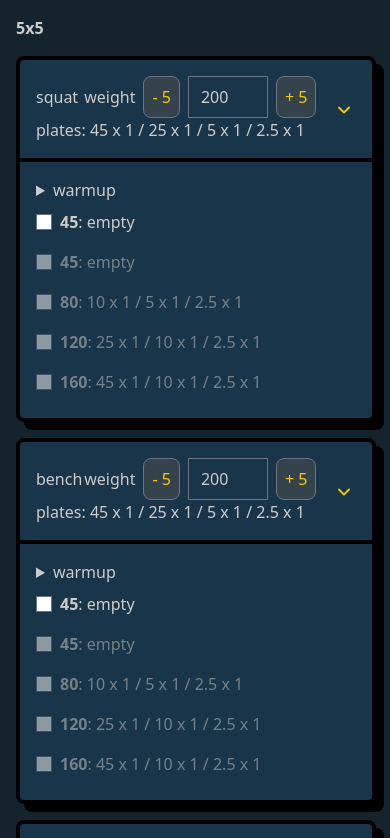
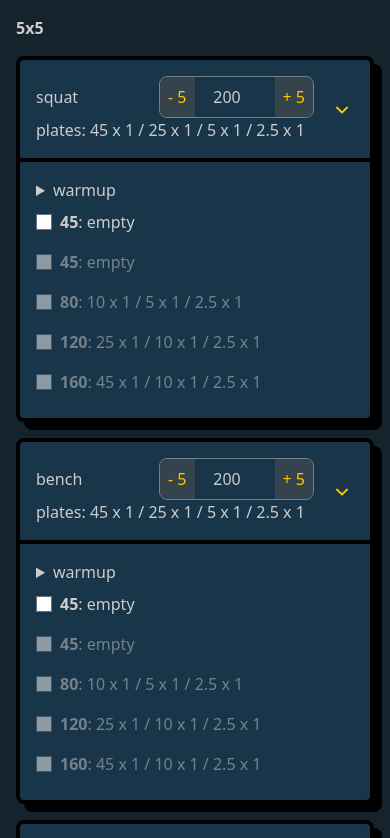
Before and after one commit to b4conjuice/5x5, a Next.js app: page / in a window 390 px wide. Shown: the top 838 px of the page. Built offline with nearby package versions, Linux system fonts and the light colour scheme.

Commit message:
adjust weight input styles

```diff
--- a/src/app/warmupCalculator.tsx
+++ b/src/app/warmupCalculator.tsx
@@ -150,10 +150,10 @@ export default function WarmupCalculator({ exercise }: { exercise: string }) {
               <div className='flex items-center'>
                 <h2 className='grow'>{exercise}</h2>
                 <label className='flex items-center gap-2'>
-                  weight
-                  <div className='flex gap-2'>
+                  <span className='hidden md:inline'>weight</span>
+                  <div className='flex overflow-hidden rounded-lg border border-cb-white/50'>
                     <button
-                      className='rounded-lg border border-[#6b7280] bg-cb-dusty-blue p-2 text-cb-yellow md:hidden'
+                      className='bg-cb-dusty-blue p-2 text-cb-yellow hover:bg-cb-dusty-blue/75 md:hidden'
                       type='button'
                       onClick={() => {
                         updateWeight(weight - 5)
@@ -162,7 +162,7 @@ export default function WarmupCalculator({ exercise }: { exercise: string }) {
                       - 5
                     </button>
                     <input
-                      className='w-20 bg-cb-blue'
+                      className='w-20 border-none bg-cb-blue text-center'
                       type='number'
                       value={weight}
                       step={5}
@@ -172,7 +172,7 @@ export default function WarmupCalculator({ exercise }: { exercise: string }) {
                       }}
                     />
                     <button
-                      className='rounded-lg border border-[#6b7280] bg-cb-dusty-blue p-2 text-cb-yellow md:hidden'
+                      className='bg-cb-dusty-blue p-2 text-cb-yellow hover:bg-cb-dusty-blue/75 md:hidden'
                       type='button'
                       onClick={() => {
                         updateWeight(weight + 5)
```
